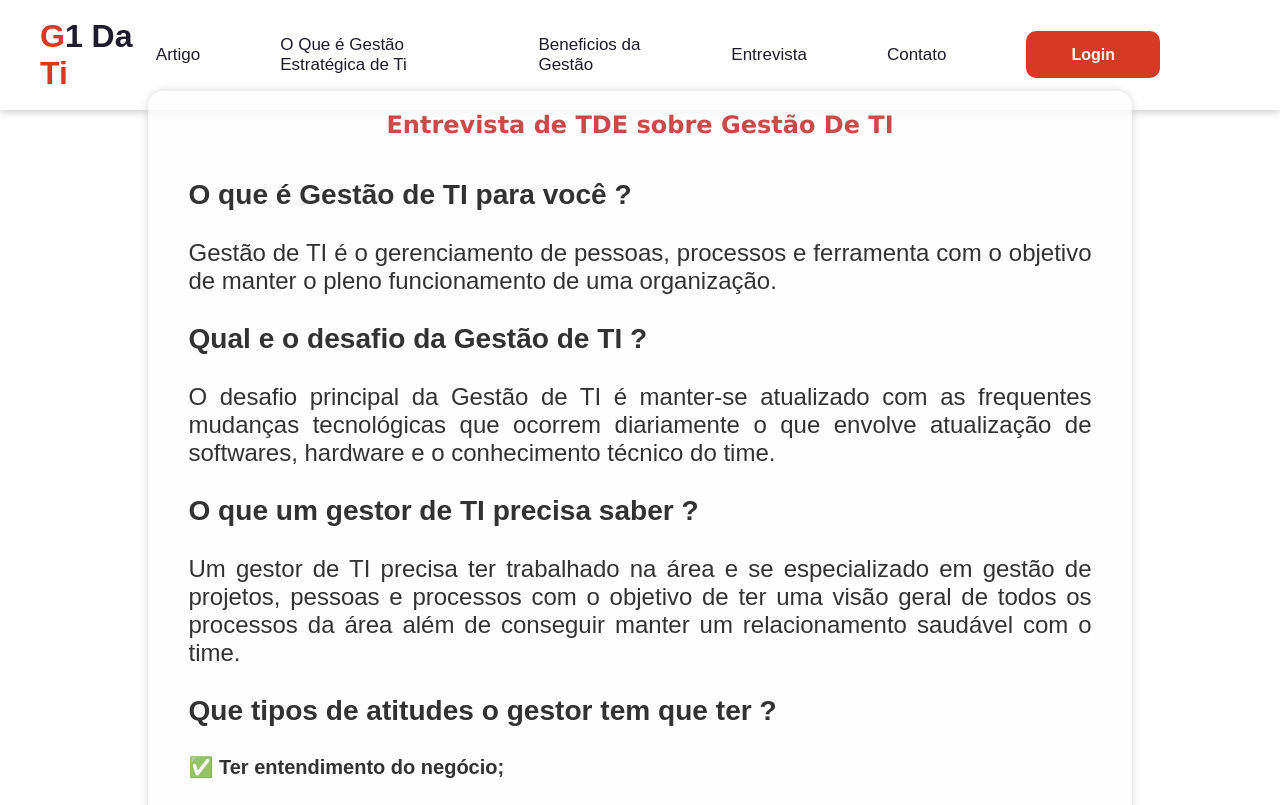
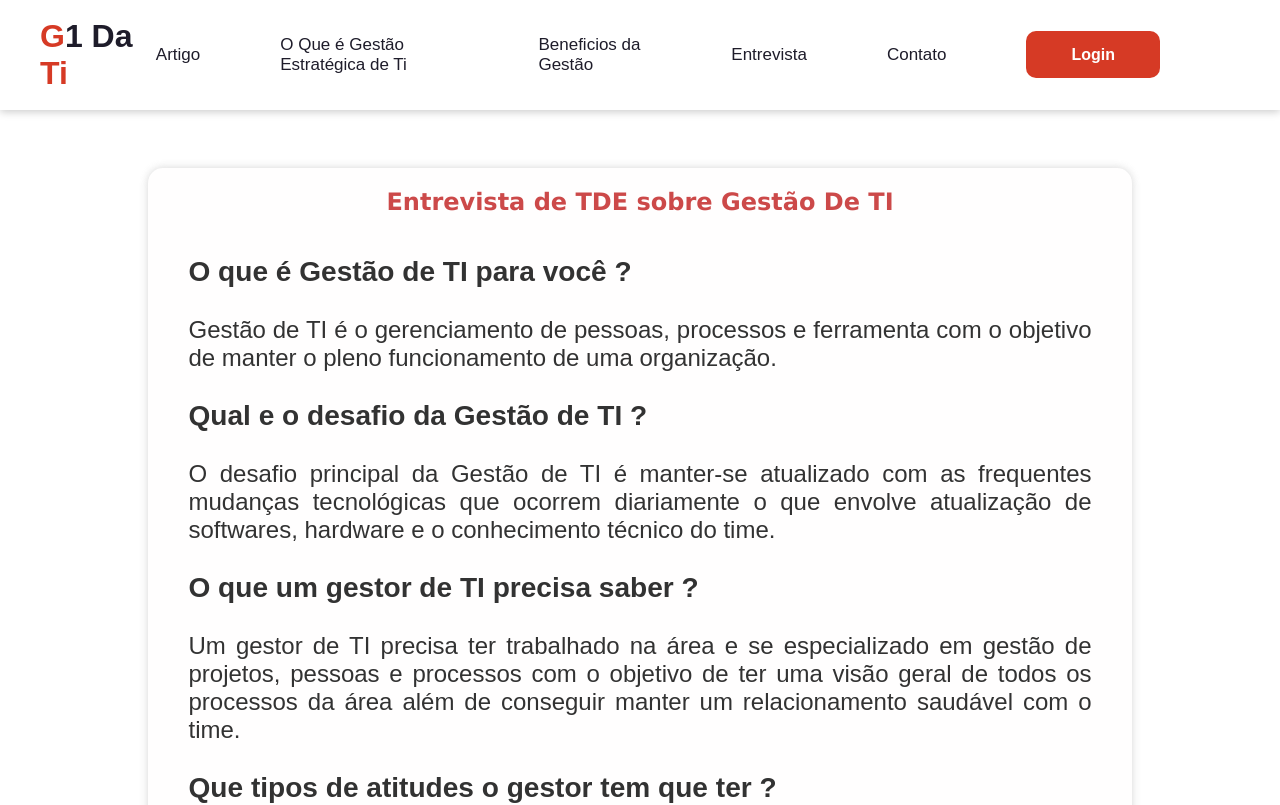
Before and after one commit to germanodrp/G1DaTi-App, a React (Create React App) app: page /entrevista in a window 1280 px wide. Shown: the top 805 px of the page. Built offline with nearby package versions, Linux system fonts and the light colour scheme.

Commit message:
ajuste de tela

```diff
--- a/src/styles/style.css
+++ b/src/styles/style.css
@@ -583,11 +583,15 @@ body {
       text-align: justify;
       opacity: 80%;
       background-color: rgb(255, 254, 254);
-      margin-top: 30%;
+      margin-top: 35%;
 
     }
+
+
+
+
     .FundoEntrevista{
-      margin-top: 50%;
+      margin-top: 65%;
       max-width: 90rem;
       margin-left: 2%;
       margin-right: 2%;
```
